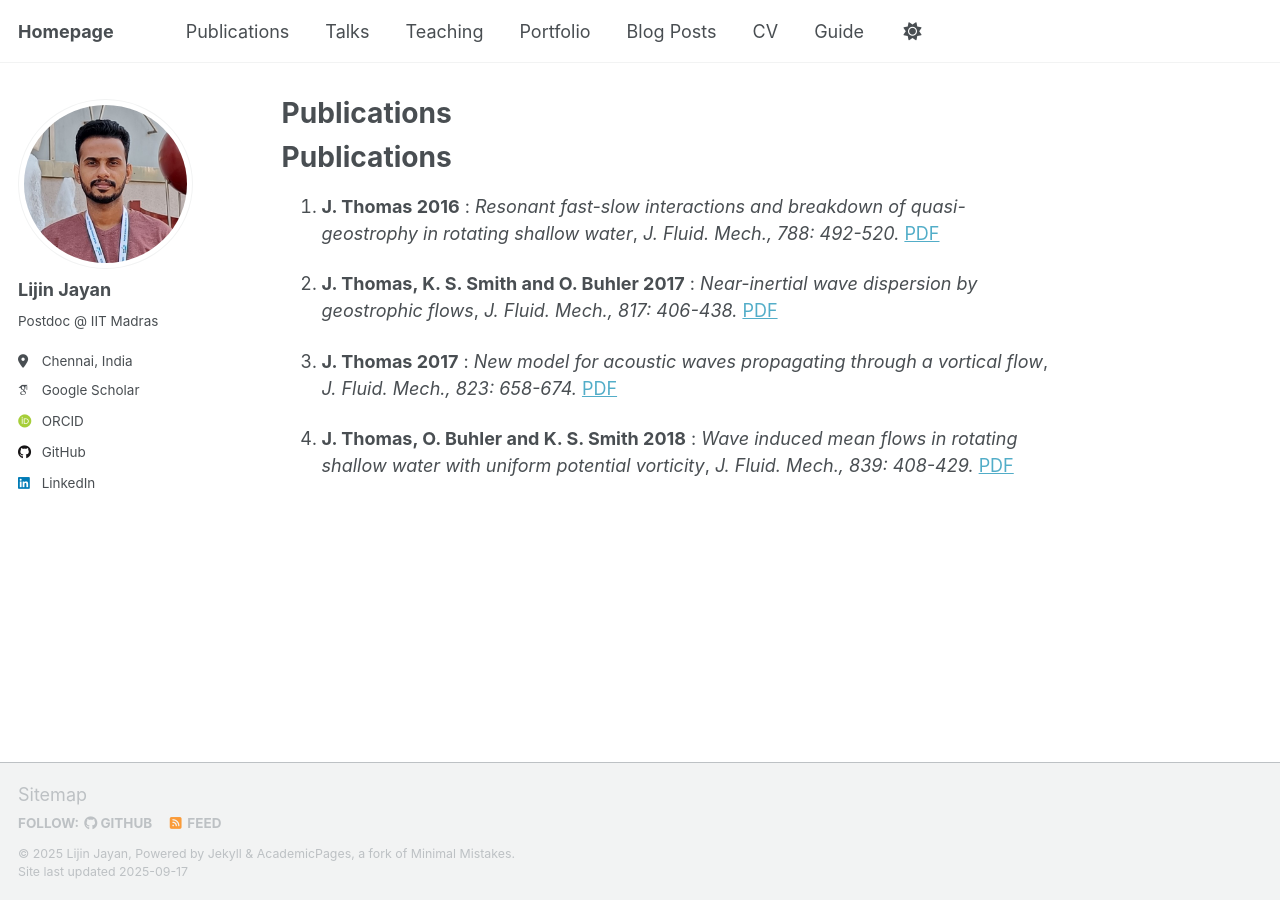
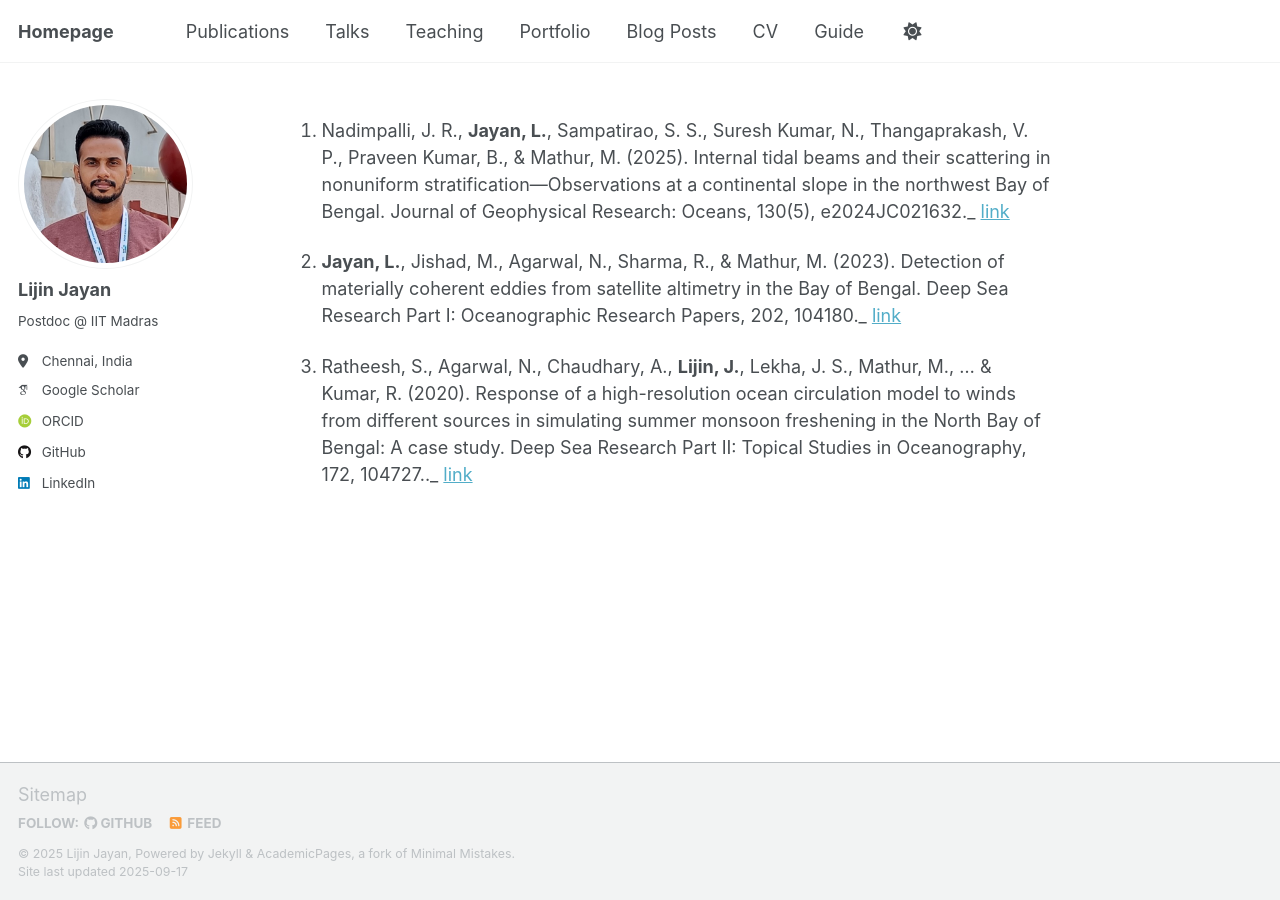
Before and after one commit to ljayan/ljayan.github.io, a Jekyll site: the page built from _pages/publications.md, in a window 1280 px wide. Built offline with Jekyll 4.4.1, drawn with Linux system fonts in a browser that asks for light colours; some web fonts are replaced; our own code applies the rules of GitHub Pages for plain Markdown files; a script that is not in the unit is left out.

Commit message:
Update publications.md

```diff
--- a/_pages/publications.md
+++ b/_pages/publications.md
@@ -1,10 +1,5 @@
+1. Nadimpalli, J. R., **Jayan, L.**, Sampatirao, S. S., Suresh Kumar, N., Thangaprakash, V. P., Praveen Kumar, B., & Mathur, M. (2025). Internal tidal beams and their scattering in nonuniform stratification—Observations at a continental slope in the northwest Bay of Bengal. Journal of Geophysical Research: Oceans, 130(5), e2024JC021632._ [link]( https://doi.org/10.1029/2024JC021632)
 
-# Publications
+2. **Jayan, L.**, Jishad, M., Agarwal, N., Sharma, R., & Mathur, M. (2023). Detection of materially coherent eddies from satellite altimetry in the Bay of Bengal. Deep Sea Research Part I: Oceanographic Research Papers, 202, 104180._ [link](https://doi.org/10.1016/j.dsr.2023.104180)
 
-1. **J. Thomas 2016** : *Resonant fast-slow interactions and breakdown of quasi-geostrophy in rotating shallow water*, _J. Fluid. Mech., 788: 492-520._ [PDF](URL_HERE)
-
-2. **J. Thomas, K. S. Smith and O. Buhler 2017** : *Near-inertial wave dispersion by geostrophic flows*, _J. Fluid. Mech., 817: 406-438._ [PDF](URL_HERE)
-
-3. **J. Thomas 2017** : *New model for acoustic waves propagating through a vortical flow*, _J. Fluid. Mech., 823: 658-674._ [PDF](URL_HERE)
-
-4. **J. Thomas, O. Buhler and K. S. Smith 2018** : *Wave induced mean flows in rotating shallow water with uniform potential vorticity*, _J. Fluid. Mech., 839: 408-429._ [PDF](URL_HERE)
+3. Ratheesh, S., Agarwal, N., Chaudhary, A., **Lijin, J.**, Lekha, J. S., Mathur, M., ... & Kumar, R. (2020). Response of a high-resolution ocean circulation model to winds from different sources in simulating summer monsoon freshening in the North Bay of Bengal: A case study. Deep Sea Research Part II: Topical Studies in Oceanography, 172, 104727.._ [link](https://doi.org/10.1016/j.dsr2.2019.104727)
```
